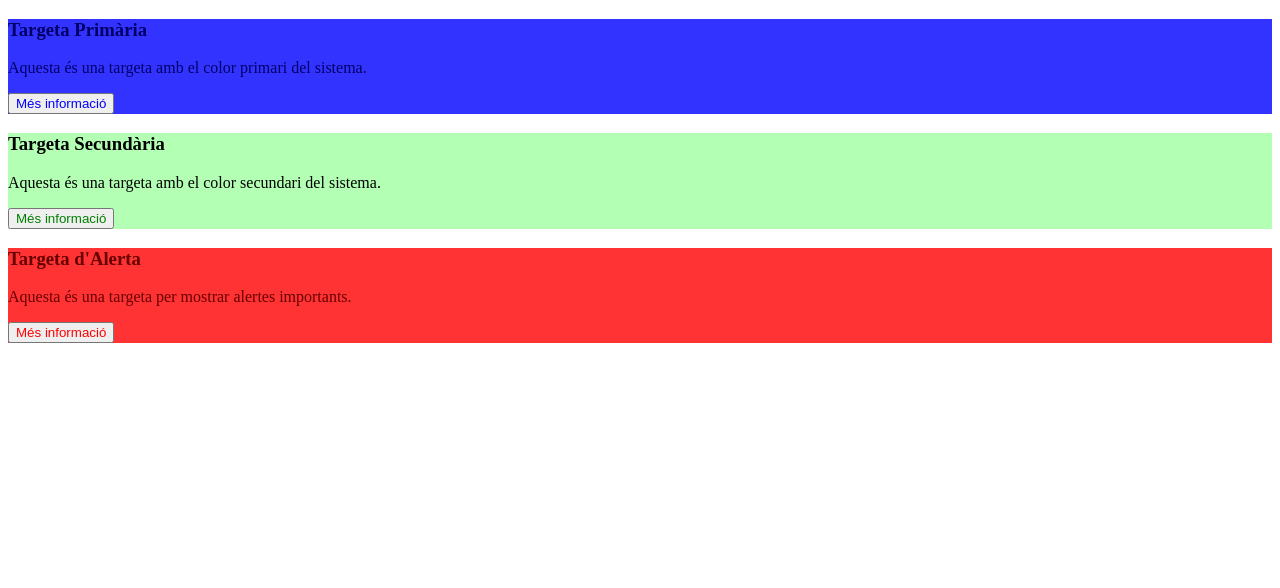
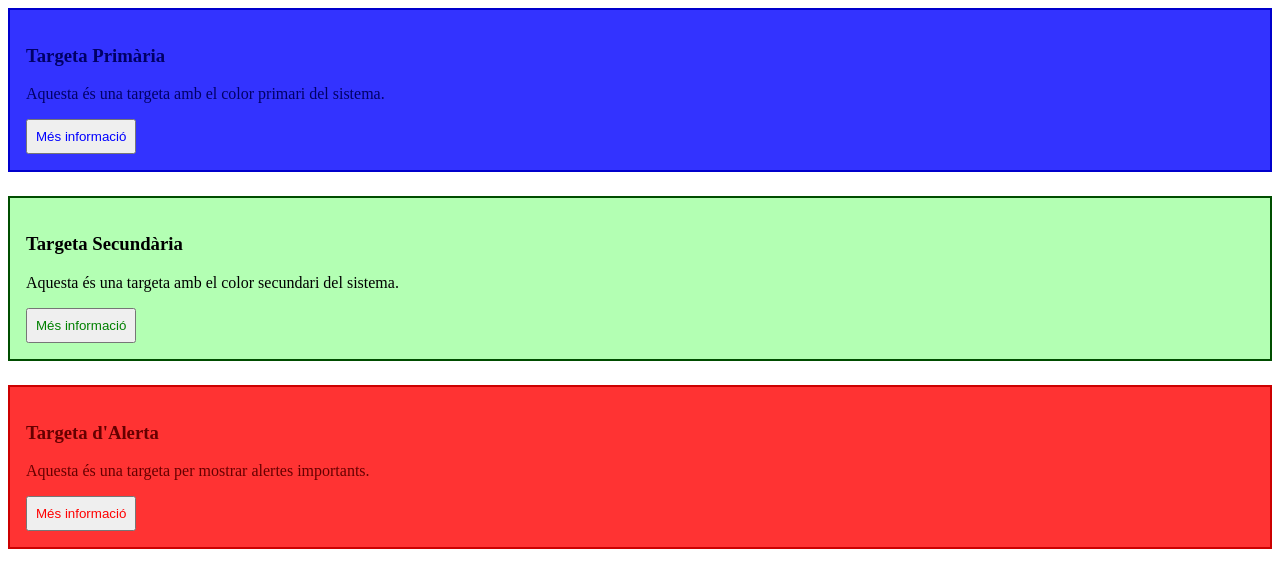
Before and after one commit to paulo-politecnicllevant/Desarrollo-Interfaces-Web, a website: page Actividades Joan Payeras/Prueba sass/HTML/index.html in a window 1280 px wide. Drawn offline with Linux system fonts and the light colour scheme.

Commit message:
1.4 Creo los margenes y los paddings

```diff
--- a/Actividades Joan Payeras/Prueba sass/scss/main.scss
+++ b/Actividades Joan Payeras/Prueba sass/scss/main.scss
@@ -2,13 +2,20 @@ $color-primari :  blue;
 $color-secundari : green;
 $color-alerta : red;
 
+$espaiat-petit : 8px;
+$espaiat-mitjana : 16px;
+$espaiat-gran : 24px;
+
 .targeta--primaria{
-    background-color : lighten($color-primari, 10%);
-    color: darken($color-primari, 30%);
-    border-color: darken($color-primari, 10%);
+    background-color : lighten($color-primari, 10);
+    color: darken($color-primari, 30);
+    border:2px solid darken($color-primari, 10);
+    padding: $espaiat-mitjana;
+    margin-bottom: $espaiat-gran;
 
     button{
         color : $color-primari;
+        padding: $espaiat-petit;
     }
 
     button:hover{
@@ -17,12 +24,15 @@ $color-alerta : red;
 }
 
 .targeta--secundaria{
-    background-color : lighten($color-secundari, 60%);
-    color: darken($color-secundari, 30%);
-    border-color: darken($color-secundari, 10%);
+    background-color : lighten($color-secundari, 60);
+    color: darken($color-secundari, 30);
+    border: 2px solid darken($color-secundari, 10);
+    padding: $espaiat-mitjana;
+    margin-bottom: $espaiat-gran;
 
     button{
         color : $color-secundari;
+        padding: $espaiat-petit;
     }
 
     button:hover{
@@ -31,12 +41,15 @@ $color-alerta : red;
 }
 
 .targeta--alerta{
-    background-color : lighten($color-alerta, 10%);
-    color: darken($color-alerta, 30%);
-    border-color: darken($color-alerta, 10%);
+    background-color : lighten($color-alerta, 10);
+    color: darken($color-alerta, 30);
+    border:2px solid darken($color-alerta, 10);
+    padding: $espaiat-mitjana;
+    margin-bottom: $espaiat-gran;
 
     button{
         color : $color-alerta;
+        padding: $espaiat-petit;
     }
 
     button:hover{
```
Also changed, not shown: Actividades Joan Payeras/Prueba sass/css/main.css, 1 other file.
